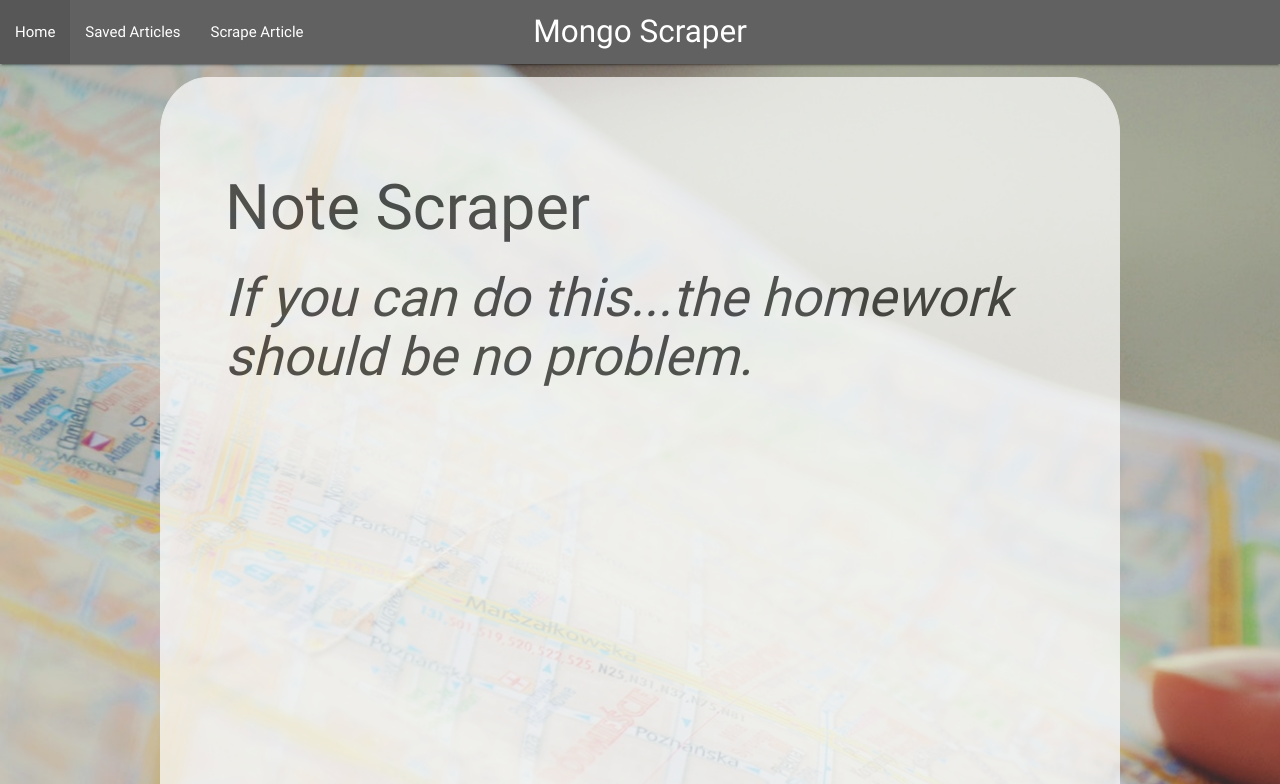
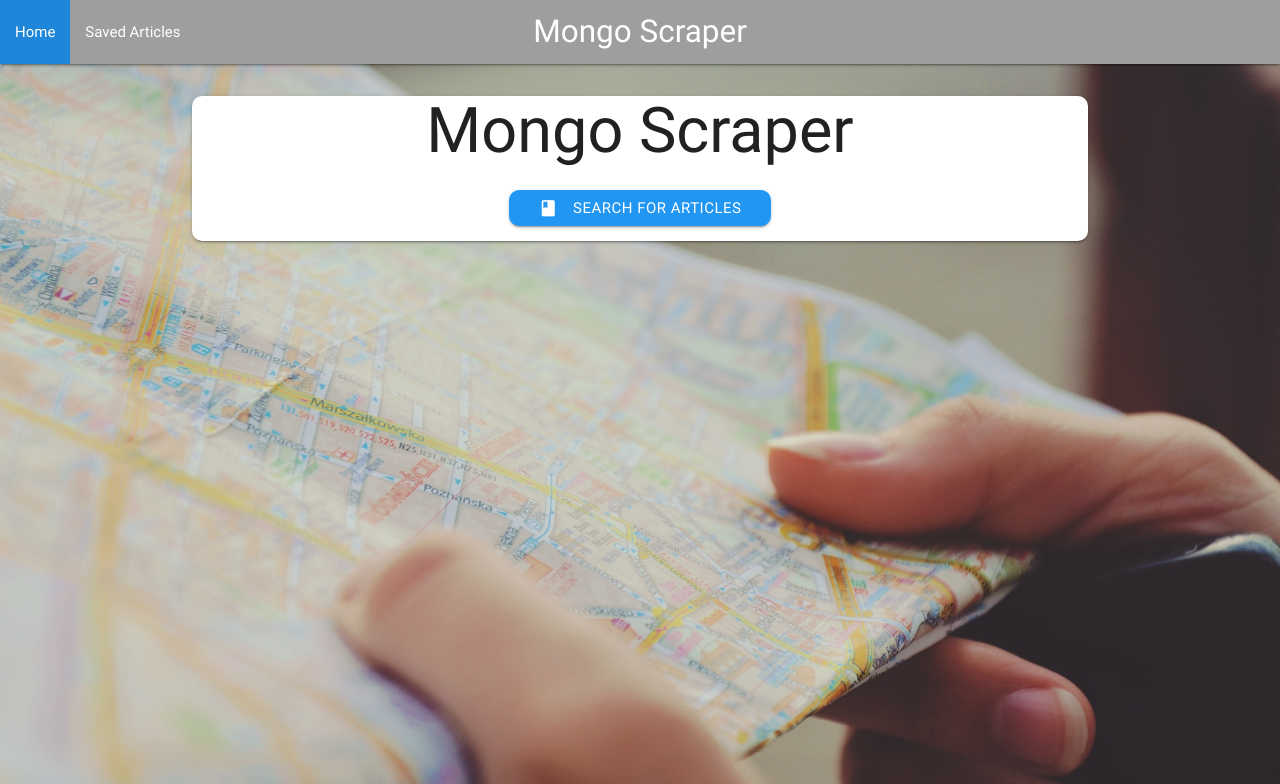
Before and after one commit to nagyja/mongoScraper, a website: page public/index.html in a window 1280 px wide. Shown: the top 784 px of the page. Drawn offline with nearby package versions, Linux system fonts and the light colour scheme; no server answers.

Commit message:
changes to index.html

```diff
--- a/public/assets/css/style.css
+++ b/public/assets/css/style.css
@@ -57,3 +57,14 @@ textarea {
 main {
   flex: 1 0 auto;
 }
+
+.intro {
+  border-radius: 10px;
+  padding-bottom: 15px;
+  margin-top: 5px;
+}
+
+.waves-effect {
+  border-radius: 10px;
+  : 3px;
+}
--- a/public/index.html
+++ b/public/index.html
@@ -1,5 +1,6 @@
 <!DOCTYPE html>
 <html lang="en-us">
+
 <head>
   <meta charset="UTF-8">
   <title>Mongo Scraper</title>
@@ -9,28 +10,61 @@
 
 
 </head>
+
 <body>
+
+  <!DOCTYPE html>
+<html lang="en-us">
+
+<head>
+  <title>Mongo Scraper</title>
+  <meta charset="UTF-8">
+  <meta name="viewport" content="width=device-width, initial-scale=1" />
+  <!-- Compiled and minified CSS -->
+  <link rel="stylesheet" href="https://cdnjs.cloudflare.com/ajax/libs/materialize/0.100.1/css/materialize.min.css">
+  <link rel="stylesheet" href="assets/css/style.css">
+  <link href="https://fonts.googleapis.com/icon?family=Material+Icons" rel="stylesheet">
+
+
+</head>
+
+<body>
+  <header>
     <nav>
-    <div class="nav-wrapper grey darken-2">
-      <a href="#" class="brand-logo center">Mongo Scraper</a>
-      <ul id="nav-mobile" class="left hide-on-med-and-down">
-        <li><a href="sass.html">Home</a></li>
-        <li><a href="badges.html">Saved Articles</a></li>
-        <li><a href="/scrape">Scrape Article</a></li>
+      <div class="nav-wrapper grey">
+        <a href="#!" class="brand-logo center">Mongo Scraper</a>
+        <ul class="left hide-on-med-and-down">
+          <li class="active blue"><a href="/index.html">Home</a></li>
+          <li><a href="/savedArticles.html">Saved Articles</a></li>
         </ul>
       </div>
     </nav>
-    <div id="wrapper">
+  </header>
+
+  <div class="container">
+    <div class="intro white z-depth-1 center-align">
+      <h1 class="blue-gray-text">Mongo Scraper</h1>
+      <a class="waves-effect waves-light btn blue"><i class="material-icons left">book</i>Search for Articles</a>
+    </div>
+  </div>
+
+  <!-- <div id="wrapper">
       <h1>Note Scraper</h1>
       <h2><i>If you can do this...the homework should be no problem.</i></h2>
       <div id="articles"></div>
       <div id="notes"></div>
       <div id="saved"></div>
-    </div>
-    <script src="https://cdnjs.cloudflare.com/ajax/libs/jquery/3.2.1/jquery.min.js"></script>
+    </div> -->
+  <!-- <script src="https://cdnjs.cloudflare.com/ajax/libs/jquery/3.2.1/jquery.min.js"></script>
+  <script src="app.js"></script> -->
 
-    <script src="app.js"></script>
-    <script src="https://cdnjs.cloudflare.com/ajax/libs/materialize/0.100.1/js/materialize.min.js"></script>
+  <!-- Compiled and minified JavaScript -->
+  <!-- <script src="https://cdnjs.cloudflare.com/ajax/libs/materialize/0.100.1/js/materialize.min.js"></script> -->
 
 </body>
+
 </html>
+
+</body>
+
+</html>
```
Lines whose indentation alone changed are shown as unchanged.
